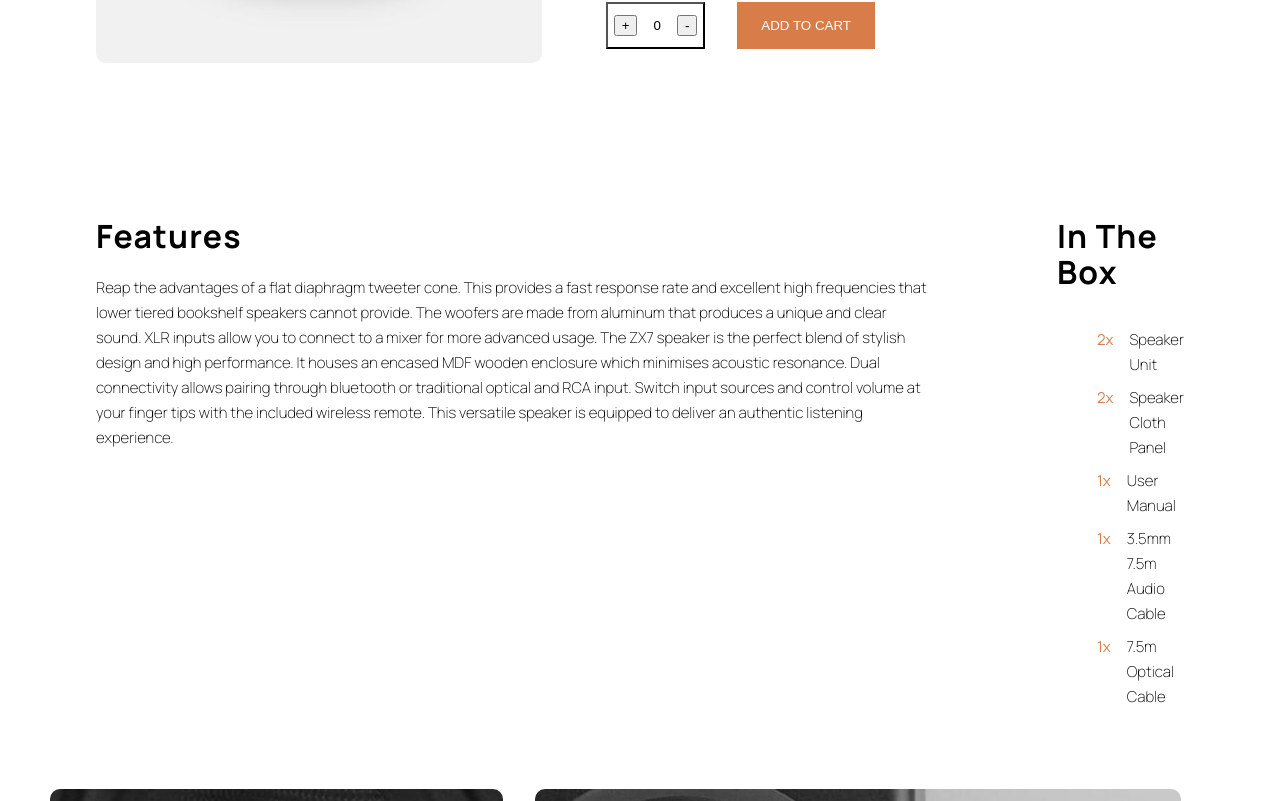
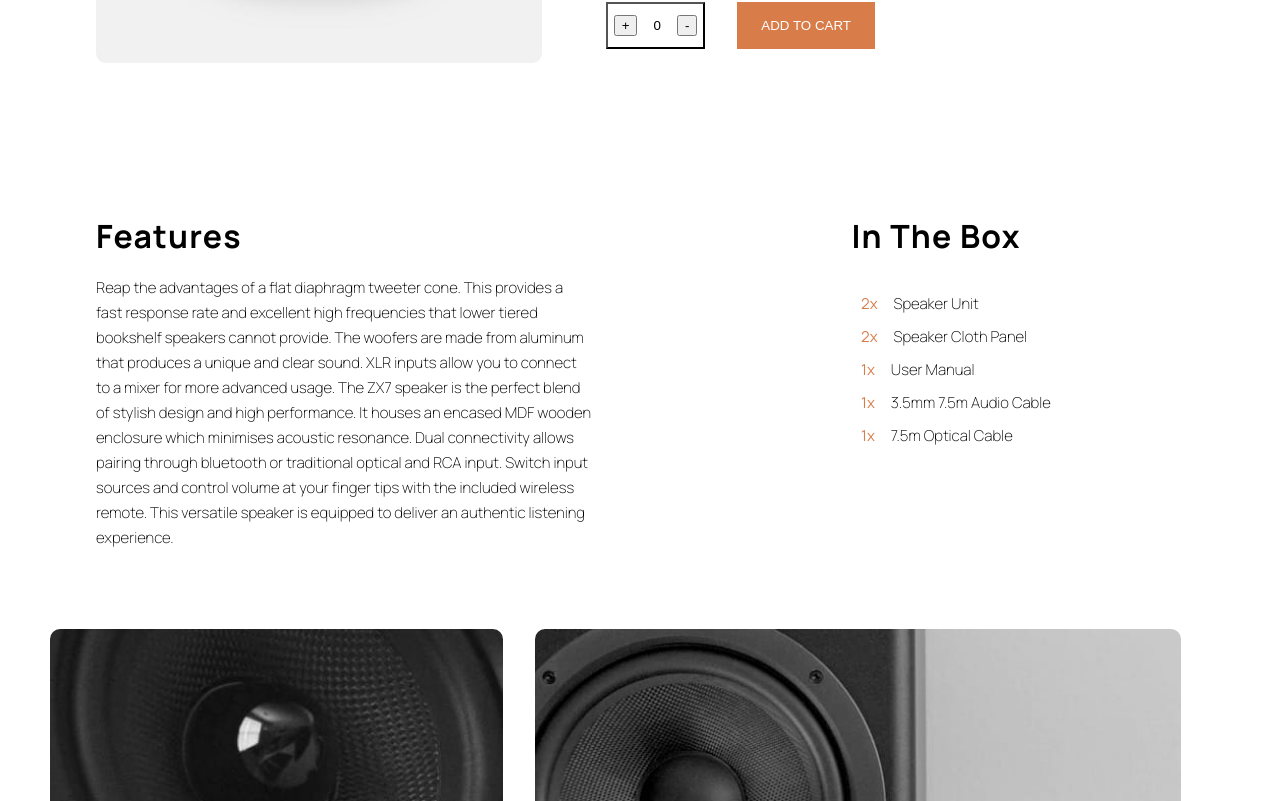
Before and after one commit to rosielockett95/Audio-ECommerce-Website, a React (Vite) app: page /ZX7speaker in a window 1280 px wide. Shown: the part 679-1480 px from the top of the page. Built offline with nearby package versions, Linux system fonts and the light colour scheme.

Commit message:
list styling altered

```diff
--- a/src/App.css
+++ b/src/App.css
@@ -634,14 +634,14 @@ header img:hover {
 .features-main-container {
   display: flex;
   justify-content: center;
-  gap: 8rem;
-  max-width: 1400px;
+  gap: 6rem;
+
   margin: 0 auto;
   padding: 4rem;
 }
 
 .left-container {
-  max-width: 950px;
+  width: 100%;
 }
 
 .left-container h1,
@@ -661,7 +661,8 @@ header img:hover {
 .right-container {
   display: flex;
   flex-direction: column;
-  align-items: flex-start;
+  align-items: center;
+  width: 100%;
 }
 
 .features-list-container {
```
